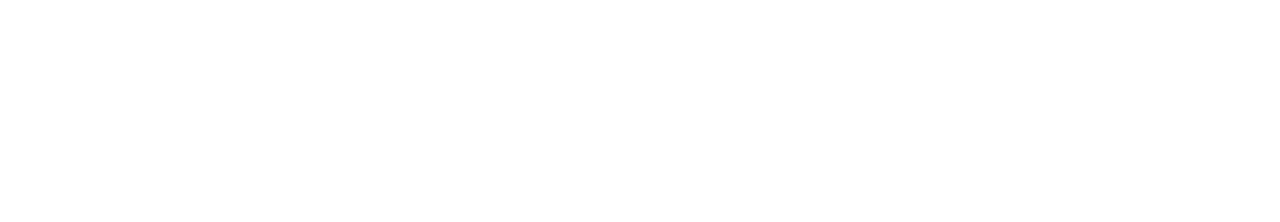
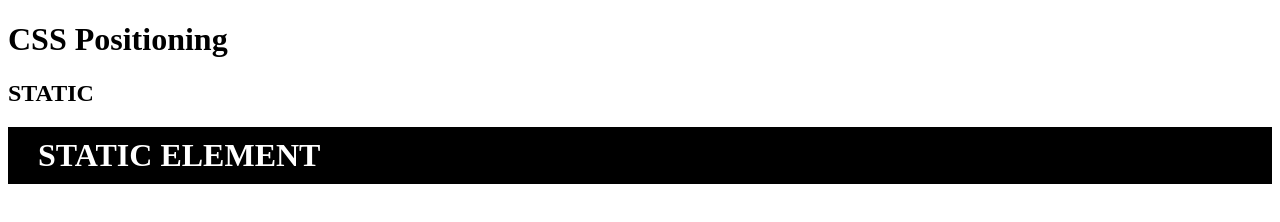
Before and after one commit to bhumikawei/CSSPositioning, a plain HTML site: page index.html in a window 1280 px wide. Shown: the top 222 px of the page. Drawn offline with Linux system fonts and the light colour scheme.

Commit message:
just learnt static positioning

```diff
--- a/css/style.css
+++ b/css/style.css
@@ -0,0 +1,13 @@
+body{
+    height: 3000px;
+}
+.box {
+    padding: 10px 30px;
+    font-size: 32px;
+    font-weight: bold;
+    color: white;
+}
+.static{
+    position: static;
+    background-color: black;
+}
--- a/index.html
+++ b/index.html
@@ -7,6 +7,10 @@
     <link rel="stylesheet" href="css/style.css">
 </head>
 <body>
-
+    <h1>CSS Positioning</h1>
+    <h2>STATIC</h2>
+    <div class="static box">
+        STATIC ELEMENT
+    </div>
 </body>
 </html>
```
